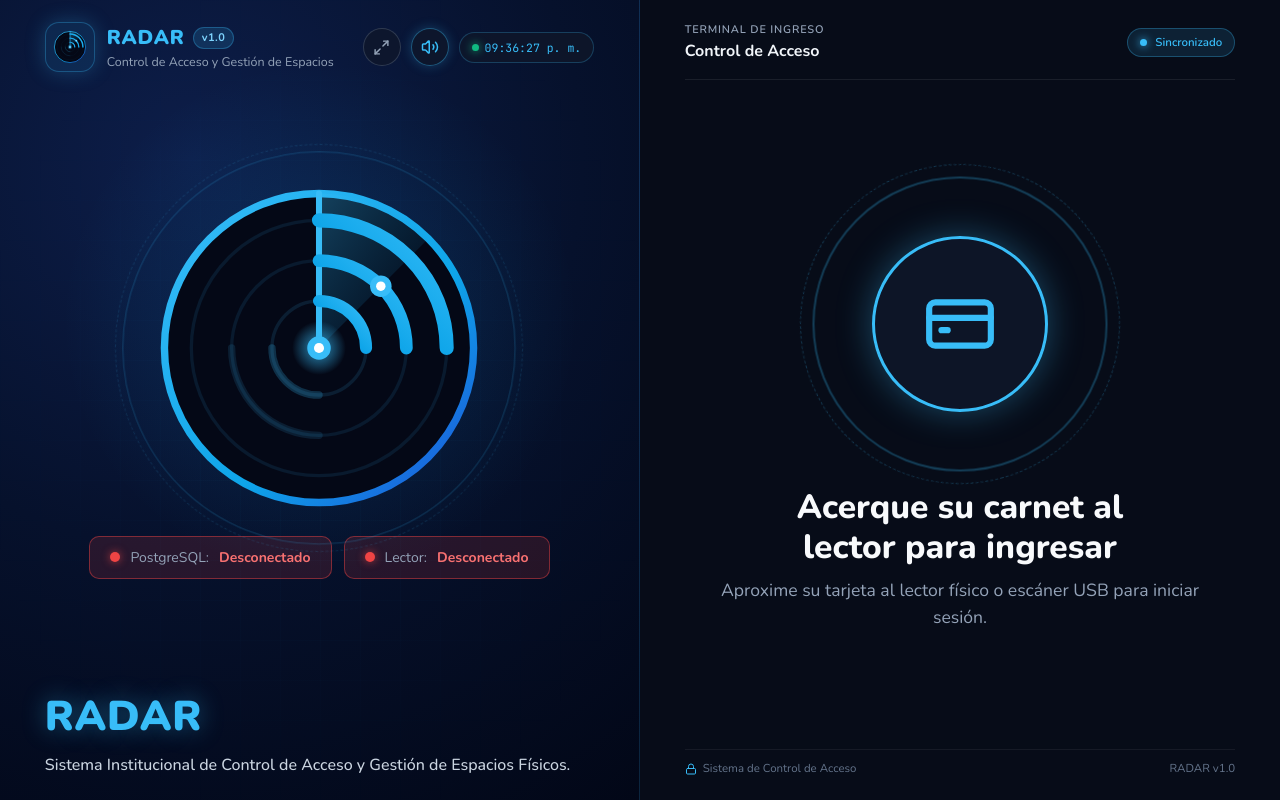
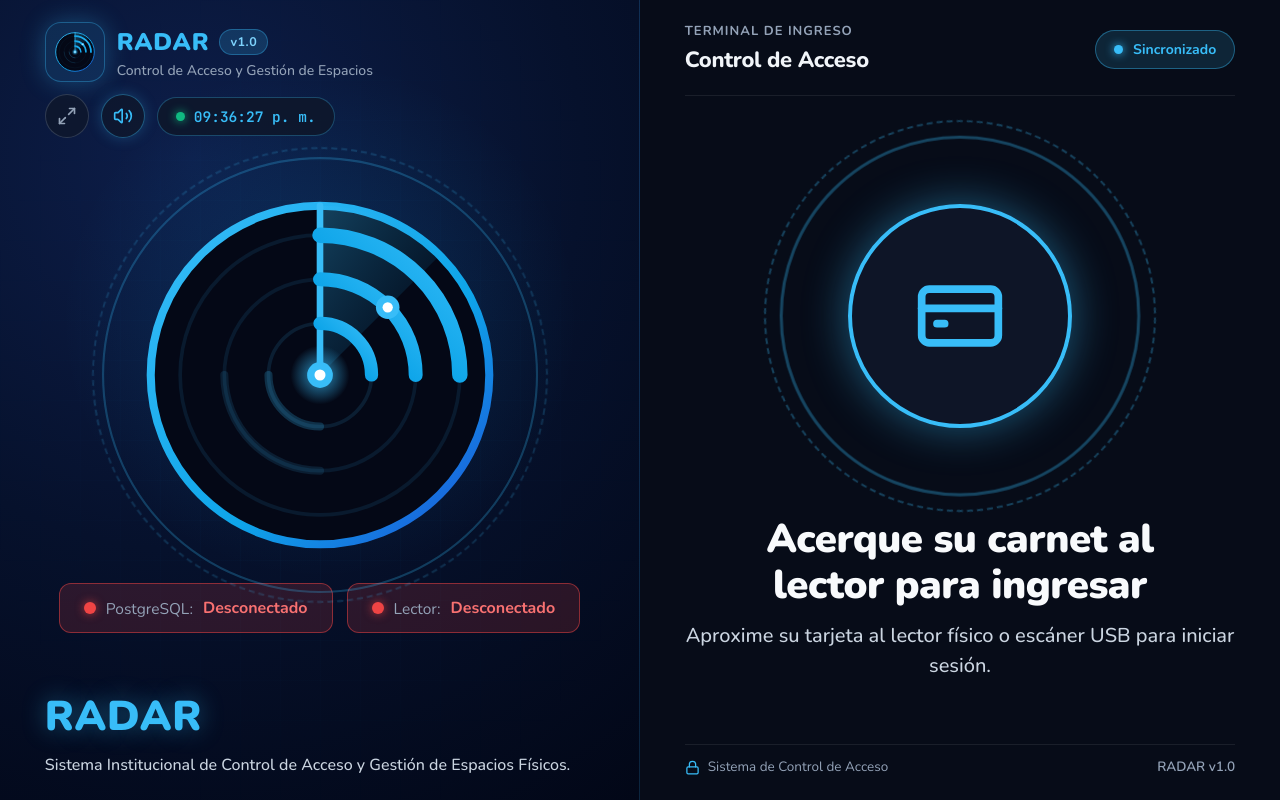
Before and after one commit to VoctorMCL/RFID, a React (Vite) app: page /login in a window 1280 px wide. Built offline with nearby package versions, Linux system fonts and the light colour scheme; no server answers.

Commit message:
fix: Zoom 2

```diff
--- a/src/client/components/RadarLogo.jsx
+++ b/src/client/components/RadarLogo.jsx
@@ -1,6 +1,6 @@
 import React, { useId } from 'react';
 
-export const RadarLogo = ({ size = 28, animated = false, className = '' }) => {
+export const RadarLogo = ({ size = 28, animated = false, className = '', style = {} }) => {
   const rawId = useId();
   const uid = rawId.replace(/[^a-zA-Z0-9]/g, '');
 
@@ -12,7 +12,7 @@ export const RadarLogo = ({ size = 28, animated = false, className = '' }) => {
       height={size}
       fill="none"
       className={className}
-      style={{ display: 'inline-block', flexShrink: 0, verticalAlign: 'middle' }}
+      style={{ display: 'inline-block', flexShrink: 0, verticalAlign: 'middle', ...style }}
     >
       <defs>
         <linearGradient id={`ring_${uid}`} x1="0%" y1="0%" x2="100%" y2="100%">
--- a/src/client/pages/Login.jsx
+++ b/src/client/pages/Login.jsx
@@ -412,55 +412,55 @@ export const Login = () => {
         }}>
           <div style={{ display: 'flex', alignItems: 'center', gap: '12px' }}>
             <div style={{
-              width: '50px',
-              height: '50px',
-              borderRadius: '14px',
-              backgroundColor: 'rgba(56, 189, 248, 0.1)',
-              border: '1px solid rgba(56, 189, 248, 0.3)',
+              width: '60px',
+              height: '60px',
+              borderRadius: '16px',
+              backgroundColor: 'rgba(56, 189, 248, 0.12)',
+              border: '1.5px solid rgba(56, 189, 248, 0.35)',
               display: 'flex',
               alignItems: 'center',
               justifyContent: 'center',
-              boxShadow: '0 0 20px rgba(56, 189, 248, 0.25)'
+              boxShadow: '0 0 24px rgba(56, 189, 248, 0.3)'
             }}>
-              <RadarLogo size={34} animated />
+              <RadarLogo size={42} animated />
             </div>
             <div>
               <div style={{
-                fontSize: '20px',
+                fontSize: '24px',
                 fontWeight: 900,
                 letterSpacing: '0.8px',
                 color: '#38bdf8',
                 display: 'flex',
                 alignItems: 'center',
-                gap: '8px'
+                gap: '10px'
               }}>
                 RADAR
                 <span style={{
-                  fontSize: '11px',
+                  fontSize: '12.5px',
                   fontWeight: 700,
-                  padding: '2px 8px',
+                  padding: '3px 10px',
                   borderRadius: '20px',
-                  backgroundColor: 'rgba(56, 189, 248, 0.15)',
-                  border: '1px solid rgba(56, 189, 248, 0.3)',
+                  backgroundColor: 'rgba(56, 189, 248, 0.18)',
+                  border: '1px solid rgba(56, 189, 248, 0.35)',
                   color: '#7dd3fc',
                   letterSpacing: '0.5px'
                 }}>
                   v1.0
                 </span>
               </div>
-              <div style={{ fontSize: '12.5px', color: '#94a3b8' }}>
+              <div style={{ fontSize: '14px', color: '#94a3b8', fontWeight: 500 }}>
                 Control de Acceso y Gestión de Espacios
               </div>
             </div>
           </div>
 
-          <div style={{ display: 'flex', alignItems: 'center', gap: '10px' }}>
+          <div style={{ display: 'flex', alignItems: 'center', gap: '12px' }}>
             <button
               onClick={toggleFullscreen}
               title={isFullscreen ? 'Salir de pantalla completa (Esc)' : 'Pantalla entera (Kiosco / Fullscreen)'}
               style={{
-                width: '38px',
-                height: '38px',
+                width: '44px',
+                height: '44px',
                 borderRadius: '50%',
                 backgroundColor: 'rgba(15, 23, 42, 0.75)',
                 border: `1px solid ${isFullscreen ? 'rgba(56, 189, 248, 0.5)' : 'rgba(148, 163, 184, 0.25)'}`,
@@ -470,18 +470,18 @@ export const Login = () => {
                 justifyContent: 'center',
                 cursor: 'pointer',
                 transition: 'all 0.2s ease',
-                boxShadow: isFullscreen ? '0 0 12px rgba(56, 189, 248, 0.35)' : 'none'
+                boxShadow: isFullscreen ? '0 0 14px rgba(56, 189, 248, 0.35)' : 'none'
               }}
             >
-              {isFullscreen ? <Minimize2 size={17} /> : <Maximize2 size={17} />}
+              {isFullscreen ? <Minimize2 size={20} /> : <Maximize2 size={20} />}
             </button>
 
             <button
               onClick={toggleSound}
               title={soundEnabled ? 'Silenciar alertas' : 'Activar sonido'}
               style={{
-                width: '38px',
-                height: '38px',
+                width: '44px',
+                height: '44px',
                 borderRadius: '50%',
                 backgroundColor: 'rgba(15, 23, 42, 0.75)',
                 border: `1px solid ${soundEnabled ? 'rgba(56, 189, 248, 0.4)' : 'rgba(148, 163, 184, 0.2)'}`,
@@ -491,30 +491,31 @@ export const Login = () => {
                 justifyContent: 'center',
                 cursor: 'pointer',
                 transition: 'all 0.2s ease',
-                boxShadow: soundEnabled ? '0 0 12px rgba(56, 189, 248, 0.25)' : 'none'
+                boxShadow: soundEnabled ? '0 0 14px rgba(56, 189, 248, 0.25)' : 'none'
               }}
             >
-              {soundEnabled ? <Volume2 size={18} /> : <VolumeX size={18} />}
+              {soundEnabled ? <Volume2 size={20} /> : <VolumeX size={20} />}
             </button>
 
             <div style={{
               display: 'flex',
               alignItems: 'center',
-              gap: '6px',
-              padding: '6px 12px',
-              borderRadius: '20px',
-              backgroundColor: 'rgba(15, 23, 42, 0.8)',
-              border: '1px solid rgba(56, 189, 248, 0.25)',
-              fontSize: '11.5px',
+              gap: '9px',
+              padding: '8px 18px',
+              borderRadius: '24px',
+              backgroundColor: 'rgba(15, 23, 42, 0.85)',
+              border: '1.5px solid rgba(56, 189, 248, 0.3)',
+              fontSize: '14.5px',
+              fontWeight: 600,
               fontFamily: 'var(--font-mono)',
               color: '#38bdf8'
             }}>
               <span style={{
-                width: '7px',
-                height: '7px',
+                width: '9px',
+                height: '9px',
                 borderRadius: '50%',
                 backgroundColor: '#10b981',
-                boxShadow: '0 0 8px #10b981'
+                boxShadow: '0 0 10px #10b981'
               }} />
               <span>{currentTime.toLocaleTimeString('es-CO', { hour: '2-digit', minute: '2-digit', second: '2-digit', hour12: true })}</span>
             </div>
@@ -699,72 +700,73 @@ export const Login = () => {
                 className="radar-hero-wrapper"
                 style={{
                   position: 'relative',
-                  width: 'clamp(240px, 42vh, 440px)',
-                  height: 'clamp(240px, 42vh, 440px)',
+                  width: 'clamp(280px, 46vh, 480px)',
+                  height: 'clamp(280px, 46vh, 480px)',
                   display: 'flex',
                   alignItems: 'center',
                   justifyContent: 'center',
-                  marginBottom: 'clamp(14px, 2.5vh, 26px)'
+                  marginBottom: 'clamp(18px, 3vh, 32px)'
                 }}
               >
                 <div style={{
                   position: 'absolute',
-                  inset: '-16px',
+                  inset: '-20px',
                   borderRadius: '50%',
-                  border: '1.5px solid rgba(56, 189, 248, 0.25)',
+                  border: '2px solid rgba(56, 189, 248, 0.28)',
                   animation: 'pulseHaloGlow 4s ease-in-out infinite'
                 }} />
                 <div style={{
                   position: 'absolute',
-                  inset: '-36px',
+                  inset: '-44px',
                   borderRadius: '50%',
-                  border: '1.5px dashed rgba(56, 189, 248, 0.15)',
+                  border: '2px dashed rgba(56, 189, 248, 0.18)',
                   animation: 'radarSweepSpin 20s linear infinite'
                 }} />
 
-                <RadarLogo size={420} animated className="login-hero-logo" />
+                <RadarLogo size={460} animated className="login-hero-logo" style={{ width: '100%', height: '100%' }} />
               </div>
 
               <div className="login-status-chips" style={{
                 display: 'flex',
-                gap: '12px',
+                gap: '14px',
                 flexWrap: 'wrap',
                 justifyContent: 'center'
               }}>
                 <div className="login-status-chip" style={{
-                  padding: '10px 20px',
-                  borderRadius: '10px',
+                  padding: '12px 24px',
+                  borderRadius: '12px',
                   backgroundColor: databaseKnown && databaseOnline
-                    ? 'rgba(16, 185, 129, 0.14)'
+                    ? 'rgba(16, 185, 129, 0.16)'
                     : databaseKnown
-                    ? 'rgba(239, 68, 68, 0.14)'
+                    ? 'rgba(239, 68, 68, 0.16)'
                     : 'rgba(15, 23, 42, 0.7)',
-                  border: `1px solid ${
+                  border: `1.5px solid ${
                     databaseKnown && databaseOnline
-                      ? 'rgba(16, 185, 129, 0.45)'
+                      ? 'rgba(16, 185, 129, 0.5)'
                       : databaseKnown
-                      ? 'rgba(239, 68, 68, 0.45)'
-                      : 'rgba(148, 163, 184, 0.25)'
+                      ? 'rgba(239, 68, 68, 0.5)'
+                      : 'rgba(148, 163, 184, 0.3)'
                   }`,
-                  fontSize: '14px',
+                  fontSize: '15.5px',
                   color: '#94a3b8',
                   display: 'inline-flex',
                   alignItems: 'center',
                   gap: '10px'
                 }}>
                   <span style={{
-                    width: '10px',
-                    height: '10px',
+                    width: '12px',
+                    height: '12px',
                     borderRadius: '50%',
                     backgroundColor: databaseKnown && databaseOnline ? '#10b981' : databaseKnown ? '#ef4444' : '#64748b',
                     boxShadow: databaseKnown && databaseOnline
-                      ? '0 0 8px #10b981'
+                      ? '0 0 10px #10b981'
                       : databaseKnown
-                      ? '0 0 8px rgba(239, 68, 68, 0.7)'
+                      ? '0 0 10px rgba(239, 68, 68, 0.7)'
                       : 'none'
                   }} />
                   PostgreSQL:{' '}
                   <strong style={{
+                    fontSize: '16px',
                     color: databaseKnown && databaseOnline ? '#34d399' : databaseKnown ? '#f87171' : '#94a3b8'
                   }}>
                     {databaseKnown ? (databaseOnline ? 'Conectado' : 'Desconectado') : 'Verificando...'}
@@ -772,39 +774,40 @@ export const Login = () => {
                 </div>
 
                 <div className="login-status-chip" style={{
-                  padding: '10px 20px',
-                  borderRadius: '10px',
+                  padding: '12px 24px',
+                  borderRadius: '12px',
                   backgroundColor: readerKnown && readerOnline
-                    ? 'rgba(16, 185, 129, 0.14)'
+                    ? 'rgba(16, 185, 129, 0.16)'
                     : readerKnown
-                    ? 'rgba(239, 68, 68, 0.14)'
+                    ? 'rgba(239, 68, 68, 0.16)'
                     : 'rgba(15, 23, 42, 0.7)',
-                  border: `1px solid ${
+                  border: `1.5px solid ${
                     readerKnown && readerOnline
-                      ? 'rgba(16, 185, 129, 0.45)'
+                      ? 'rgba(16, 185, 129, 0.5)'
                       : readerKnown
-                      ? 'rgba(239, 68, 68, 0.45)'
-                      : 'rgba(148, 163, 184, 0.25)'
+                      ? 'rgba(239, 68, 68, 0.5)'
+                      : 'rgba(148, 163, 184, 0.3)'
                   }`,
-                  fontSize: '14px',
+                  fontSize: '15.5px',
                   color: '#94a3b8',
                   display: 'inline-flex',
                   alignItems: 'center',
                   gap: '10px'
                 }}>
                   <span style={{
-                    width: '10px',
-                    height: '10px',
+                    width: '12px',
+                    height: '12px',
                     borderRadius: '50%',
                     backgroundColor: readerKnown && readerOnline ? '#10b981' : readerKnown ? '#ef4444' : '#64748b',
                     boxShadow: readerKnown && readerOnline
-                      ? '0 0 8px #10b981'
+                      ? '0 0 10px #10b981'
                       : readerKnown
-                      ? '0 0 8px rgba(239, 68, 68, 0.7)'
+                      ? '0 0 10px rgba(239, 68, 68, 0.7)'
                       : 'none'
                   }} />
                   Lector:{' '}
                   <strong style={{
+                    fontSize: '16px',
                     color: readerKnown && readerOnline ? '#34d399' : readerKnown ? '#f87171' : '#94a3b8'
                   }}>
                     {readerKnown ? (readerOnline ? 'RC522 Activo' : 'Desconectado') : 'Verificando...'}
@@ -846,13 +849,13 @@ export const Login = () => {
           alignItems: 'center',
           justifyContent: 'space-between',
           borderBottom: '1px solid rgba(255, 255, 255, 0.08)',
-          paddingBottom: '16px'
+          paddingBottom: '18px'
         }}>
           <div>
-            <div style={{ fontSize: '11px', color: '#94a3b8', textTransform: 'uppercase', letterSpacing: '0.8px', fontWeight: 600 }}>
+            <div style={{ fontSize: '13px', color: '#94a3b8', textTransform: 'uppercase', letterSpacing: '1px', fontWeight: 700 }}>
               Terminal de Ingreso
             </div>
-            <div style={{ fontSize: '16px', fontWeight: 700, color: '#f1f5f9' }}>
+            <div style={{ fontSize: '22px', fontWeight: 800, color: '#f1f5f9', letterSpacing: '-0.3px', marginTop: '2px' }}>
               Control de Acceso
             </div>
           </div>
@@ -860,21 +863,21 @@ export const Login = () => {
           <div style={{
             display: 'flex',
             alignItems: 'center',
-            gap: '8px',
-            padding: '5px 12px',
-            borderRadius: '20px',
-            backgroundColor: isWsConnected ? 'rgba(16, 185, 129, 0.12)' : 'rgba(56, 189, 248, 0.12)',
-            border: `1px solid ${isWsConnected ? 'rgba(16, 185, 129, 0.3)' : 'rgba(56, 189, 248, 0.3)'}`,
-            fontSize: '11.5px',
-            fontWeight: 600,
+            gap: '10px',
+            padding: '8px 18px',
+            borderRadius: '24px',
+            backgroundColor: isWsConnected ? 'rgba(16, 185, 129, 0.14)' : 'rgba(56, 189, 248, 0.14)',
+            border: `1.5px solid ${isWsConnected ? 'rgba(16, 185, 129, 0.45)' : 'rgba(56, 189, 248, 0.4)'}`,
+            fontSize: '14px',
+            fontWeight: 700,
             color: isWsConnected ? '#34d399' : '#38bdf8'
           }}>
             <span style={{
-              width: '7px',
-              height: '7px',
+              width: '9px',
+              height: '9px',
               borderRadius: '50%',
               backgroundColor: isWsConnected ? '#10b981' : '#38bdf8',
-              boxShadow: `0 0 8px ${isWsConnected ? '#10b981' : '#38bdf8'}`
+              boxShadow: `0 0 10px ${isWsConnected ? '#10b981' : '#38bdf8'}`
             }} />
             <span>{isWsConnected ? 'En línea' : 'Sincronizado'}</span>
           </div>
@@ -882,21 +885,21 @@ export const Login = () => {
 
         {hasValidAuthNotice && (
           <div style={{
-            margin: '16px 0 0',
-            padding: '12px 16px',
-            borderRadius: '10px',
-            backgroundColor: 'rgba(245, 158, 11, 0.12)',
-            border: '1px solid rgba(245, 158, 11, 0.35)',
+            margin: '18px 0 0',
+            padding: '14px 18px',
+            borderRadius: '12px',
+            backgroundColor: 'rgba(245, 158, 11, 0.14)',
+            border: '1px solid rgba(245, 158, 11, 0.4)',
             color: '#fbbf24',
-            fontSize: '12.5px',
+            fontSize: '14px',
             display: 'flex',
             alignItems: 'center',
             justifyContent: 'space-between',
-            gap: '12px',
-            lineHeight: 1.4
+            gap: '14px',
+            lineHeight: 1.45
           }}>
-            <div style={{ display: 'flex', alignItems: 'center', gap: '10px' }}>
-              <AlertTriangle size={18} style={{ flexShrink: 0 }} />
+            <div style={{ display: 'flex', alignItems: 'center', gap: '12px' }}>
+              <AlertTriangle size={22} style={{ flexShrink: 0 }} />
               <span>{authNotice}</span>
             </div>
             <button
@@ -907,13 +910,13 @@ export const Login = () => {
                 border: 'none',
                 color: '#fbbf24',
                 cursor: 'pointer',
-                padding: '2px',
+                padding: '4px',
                 display: 'flex',
                 alignItems: 'center',
-                opacity: 0.8
+                opacity: 0.85
               }}
             >
-              <X size={16} />
+              <X size={18} />
             </button>
           </div>
         )}
@@ -929,80 +932,82 @@ export const Login = () => {
 
             <div className="login-scan-pad" style={{
               position: 'relative',
-              width: 'clamp(220px, 36vh, 380px)',
-              height: 'clamp(220px, 36vh, 380px)',
+              width: 'clamp(260px, 44vh, 440px)',
+              height: 'clamp(260px, 44vh, 440px)',
               display: 'flex',
               alignItems: 'center',
               justifyContent: 'center',
-              marginBottom: 'clamp(16px, 2.5vh, 28px)'
+              marginBottom: 'clamp(20px, 3vh, 32px)'
             }}>
               <div style={{
                 position: 'absolute',
                 inset: 0,
                 borderRadius: '50%',
-                border: `2.5px solid ${status === 'error' ? 'rgba(239, 68, 68, 0.4)' : status === 'success' ? 'rgba(16, 185, 129, 0.4)' : 'rgba(56, 189, 248, 0.4)'}`,
+                border: `3px solid ${status === 'error' ? 'rgba(239, 68, 68, 0.45)' : status === 'success' ? 'rgba(16, 185, 129, 0.45)' : 'rgba(56, 189, 248, 0.45)'}`,
                 animation: 'pulseHaloGlow 2.5s ease-in-out infinite'
               }} />
               <div style={{
                 position: 'absolute',
-                inset: '-16px',
+                inset: '-20px',
                 borderRadius: '50%',
-                border: `1.5px dashed ${status === 'error' ? 'rgba(239, 68, 68, 0.3)' : status === 'success' ? 'rgba(16, 185, 129, 0.3)' : 'rgba(56, 189, 248, 0.25)'}`,
+                border: `2px dashed ${status === 'error' ? 'rgba(239, 68, 68, 0.35)' : status === 'success' ? 'rgba(16, 185, 129, 0.35)' : 'rgba(56, 189, 248, 0.3)'}`,
                 animation: 'radarSweepSpin 12s linear infinite'
               }} />
 
               <div className="login-scan-core" style={{
-                width: 'clamp(140px, 22vh, 240px)',
-                height: 'clamp(140px, 22vh, 240px)',
+                width: 'clamp(170px, 28vh, 280px)',
+                height: 'clamp(170px, 28vh, 280px)',
                 borderRadius: '50%',
                 backgroundColor: status === 'error'
-                  ? 'rgba(239, 68, 68, 0.15)'
+                  ? 'rgba(239, 68, 68, 0.18)'
                   : status === 'success'
-                  ? 'rgba(16, 185, 129, 0.2)'
-                  : 'rgba(15, 23, 42, 0.85)',
-                border: `3px solid ${
+                  ? 'rgba(16, 185, 129, 0.22)'
+                  : 'rgba(15, 23, 42, 0.9)',
+                border: `4px solid ${
                   status === 'error' ? '#ef4444' : status === 'success' ? '#10b981' : '#38bdf8'
                 }`,
                 display: 'flex',
                 alignItems: 'center',
                 justifyContent: 'center',
                 boxShadow: status === 'error'
-                  ? '0 0 35px rgba(239, 68, 68, 0.45)'
+                  ? '0 0 45px rgba(239, 68, 68, 0.55)'
                   : status === 'success'
-                  ? '0 0 45px rgba(16, 185, 129, 0.5)'
-                  : '0 0 35px rgba(56, 189, 248, 0.35)',
+                  ? '0 0 55px rgba(16, 185, 129, 0.6)'
+                  : '0 0 45px rgba(56, 189, 248, 0.45)',
                 transition: 'all 0.3s ease'
               }}>
                 {status === 'scanning' ? (
-                  <Loader2 size={68} className="spinner" style={{ color: '#38bdf8' }} />
+                  <Loader2 size={88} className="spinner" style={{ color: '#38bdf8' }} />
                 ) : status === 'success' ? (
-                  <CheckCircle2 size={78} style={{ color: '#10b981' }} />
+                  <CheckCircle2 size={96} style={{ color: '#10b981' }} />
                 ) : status === 'error' ? (
-                  <XCircle size={78} style={{ color: '#ef4444' }} />
+                  <XCircle size={96} style={{ color: '#ef4444' }} />
                 ) : (
-                  <CreditCard size={74} style={{ color: '#38bdf8' }} />
+                  <CreditCard size={92} style={{ color: '#38bdf8' }} />
                 )}
               </div>
             </div>
 
             <h2 className="login-status-title" style={{
-              fontSize: 'clamp(26px, 4.2vh, 42px)',
-              fontWeight: 800,
-              lineHeight: 1.18,
+              fontSize: 'clamp(32px, 5vh, 48px)',
+              fontWeight: 900,
+              lineHeight: 1.15,
               color: status === 'error' ? '#ef4444' : status === 'success' ? '#10b981' : '#f8fafc',
-              margin: '0 auto clamp(8px, 1.2vh, 14px)',
-              maxWidth: '620px',
+              margin: '0 auto clamp(10px, 1.6vh, 18px)',
+              maxWidth: '640px',
+              letterSpacing: '-0.5px',
               textWrap: 'balance'
             }}>
               {statusMessage}
             </h2>
 
             <p style={{
-              fontSize: 'clamp(15px, 2.2vh, 19px)',
-              color: '#94a3b8',
-              maxWidth: '520px',
-              margin: '0 auto 18px',
-              lineHeight: 1.55
+              fontSize: 'clamp(17px, 2.5vh, 22px)',
+              color: '#cbd5e1',
+              maxWidth: '580px',
+              margin: '0 auto 20px',
+              lineHeight: 1.5,
+              fontWeight: 450
             }}>
               {status === 'idle' && 'Aproxime su tarjeta al lector físico o escáner USB para iniciar sesión.'}
               {status === 'scanning' && 'Validando carnet en el sistema...'}
@@ -1014,16 +1019,16 @@ export const Login = () => {
               <div style={{
                 display: 'inline-flex',
                 alignItems: 'center',
-                gap: '8px',
-                padding: '6px 14px',
-                borderRadius: '8px',
-                backgroundColor: 'rgba(15, 23, 42, 0.8)',
-                border: '1px solid rgba(56, 189, 248, 0.3)',
-                fontSize: '12px',
+                gap: '10px',
+                padding: '8px 18px',
+                borderRadius: '10px',
+                backgroundColor: 'rgba(15, 23, 42, 0.85)',
+                border: '1.5px solid rgba(56, 189, 248, 0.35)',
+                fontSize: '15px',
                 fontFamily: 'var(--font-mono)',
                 color: '#38bdf8'
               }}>
-                <Radio size={14} style={{ color: '#38bdf8' }} />
+                <Radio size={18} style={{ color: '#38bdf8' }} />
                 <span>UID Detectado: <strong>{lastScannedUid}</strong></span>
               </div>
             )}
@@ -1035,16 +1040,16 @@ export const Login = () => {
             display: 'flex',
             alignItems: 'center',
             justifyContent: 'space-between',
-            fontSize: '11.5px',
-            color: '#64748b',
-            paddingTop: '10px',
-            borderTop: '1px solid rgba(255, 255, 255, 0.06)'
+            fontSize: '13.5px',
+            color: '#94a3b8',
+            paddingTop: '12px',
+            borderTop: '1px solid rgba(255, 255, 255, 0.08)'
           }}>
-            <div style={{ display: 'flex', alignItems: 'center', gap: '6px' }}>
-              <Lock size={12} style={{ color: '#38bdf8' }} />
+            <div style={{ display: 'flex', alignItems: 'center', gap: '8px' }}>
+              <Lock size={15} style={{ color: '#38bdf8' }} />
               <span>Sistema de Control de Acceso</span>
             </div>
-            <span>RADAR v1.0</span>
+            <span style={{ fontWeight: 600 }}>RADAR v1.0</span>
           </div>
         </div>
       </div>
```
Also changed, not shown: src/client/App.css (+11 -11 lines).
